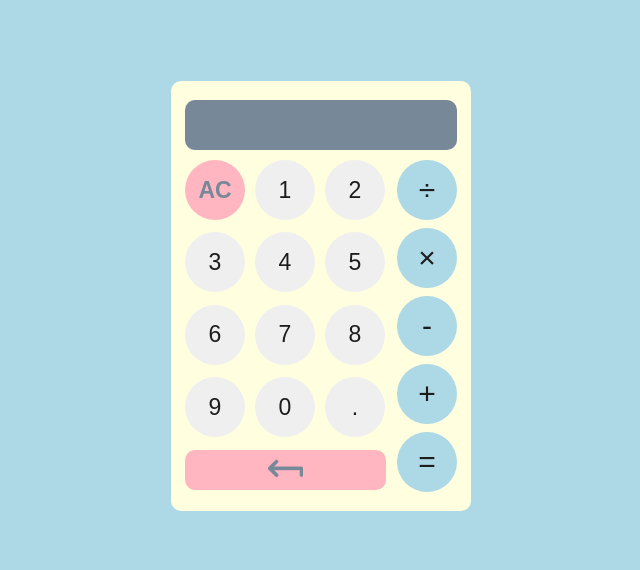
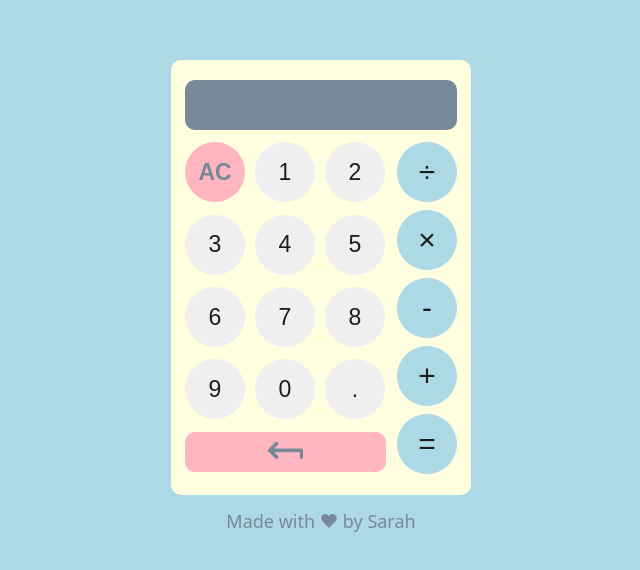
Before and after one commit to sarahrovie/calculator, a plain HTML site: page index.html in a window 1280 px wide. Shown: the part 104-674 px from the top of the page, without its empty margins (319-959 px from the left). Drawn offline with Linux system fonts and the light colour scheme.

Commit message:
Edit readme.md file

```diff
--- a/index.html
+++ b/index.html
@@ -65,5 +65,10 @@
         </div>
       </div>
     </main>
+    <footer>
+      <a id="github" href="https://github.com/sarahrovie"
+        >Made with ♥ by Sarah</a
+      >
+    </footer>
   </body>
 </html>
--- a/style.css
+++ b/style.css
@@ -14,19 +14,36 @@
   background-color: rgba(151, 167, 182, 0.555);
 }
 
+a {
+  text-decoration: none;
+  font-size: 18px;
+  font-weight: 500;
+  color: #778899;
+}
+
+a:visited {
+  color: #778899;
+}
+
+a:hover {
+  color: #1d1d1d;
+}
+
 body {
   background-color: lightblue;
   font-family: system-ui, -apple-system, BlinkMacSystemFont, "Segoe UI", Roboto,
     Oxygen, Ubuntu, Cantarell, "Open Sans", "Helvetica Neue", sans-serif;
   min-height: 100vh;
   display: flex;
+  flex-direction: column;
   justify-content: center;
   align-items: center;
+  gap: 14px;
 }
 
 #calculator {
   background-color: lightyellow;
-  height: 430px;
+  height: 435px;
   width: 300px;
   display: flex;
   flex-direction: column;
```
Also changed, not shown: img/calculator.png (added), 1 other file.
